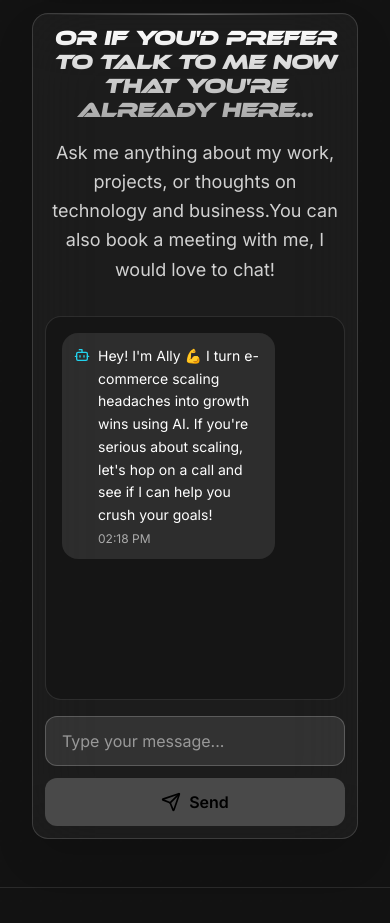
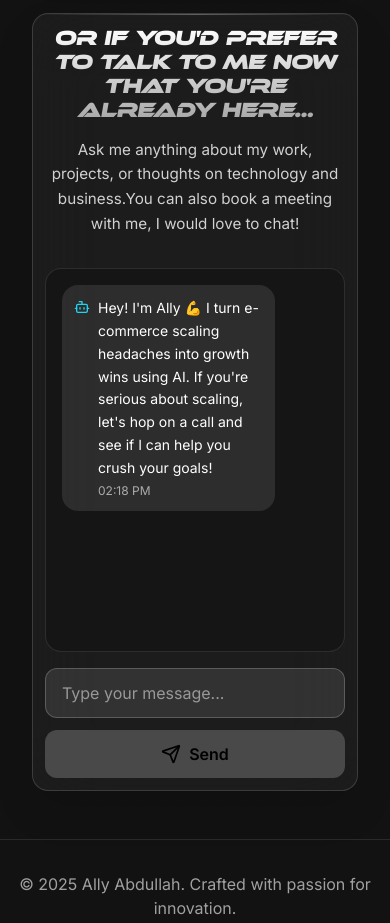
Before and after one commit to dryad13/my_porfolio, a React (Vite) app: page / in a window 390 px wide. Shown: the part 4140-5063 px from the top of the page. Built offline with nearby package versions, Linux system fonts and the light colour scheme.

Commit message:
Update index.css

```diff
--- a/src/index.css
+++ b/src/index.css
@@ -521,7 +521,11 @@ html, body {
     height: 20rem;
   }
 }
-
+@media (max-width: 768px) {
+  #chat p.text-lg {
+    font-size: 0.95rem !important;
+  }
+}
 /* Extra small mobile optimizations */
 @media (max-width: 480px) {
   .glass-nav {
```
